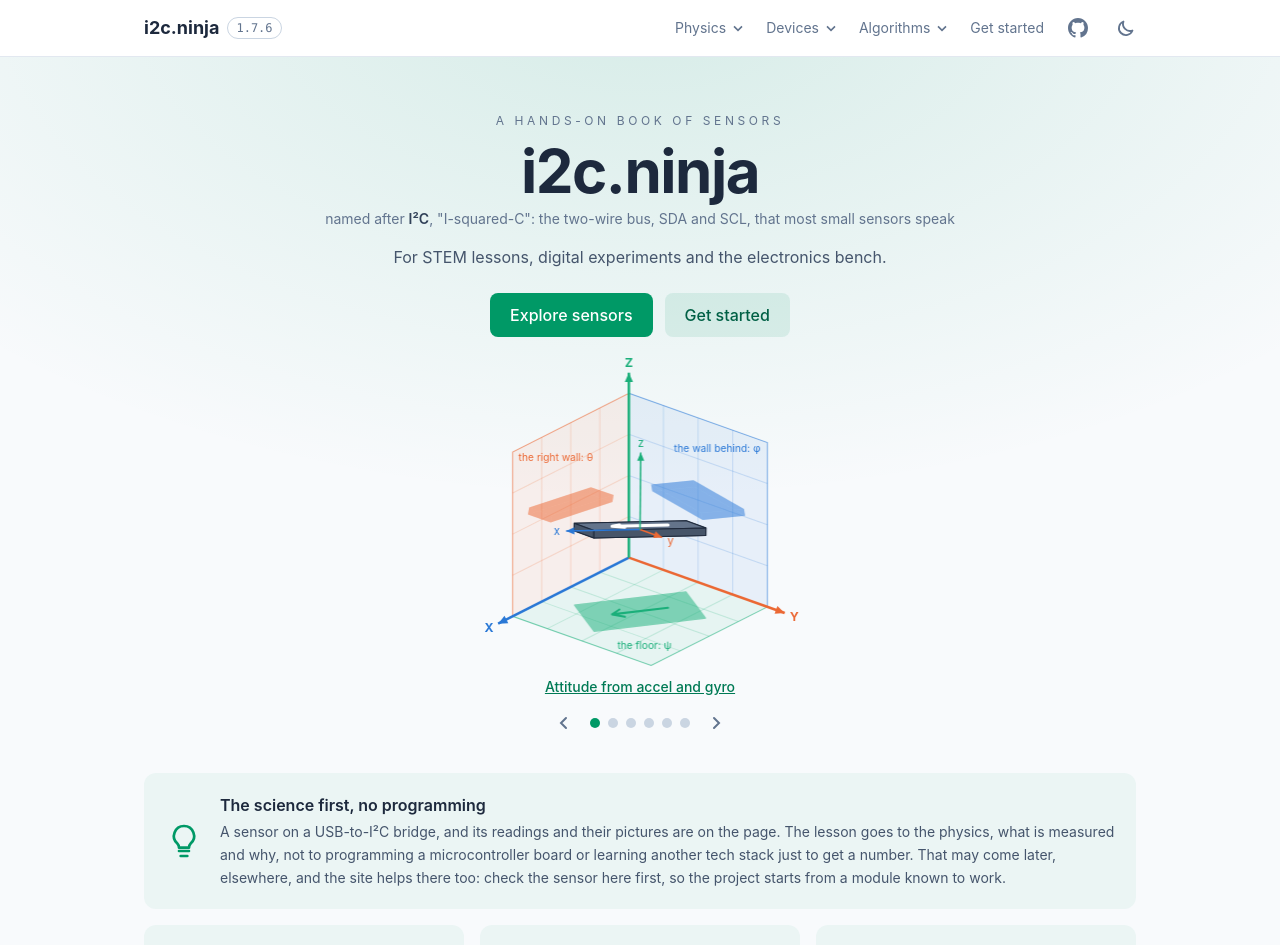
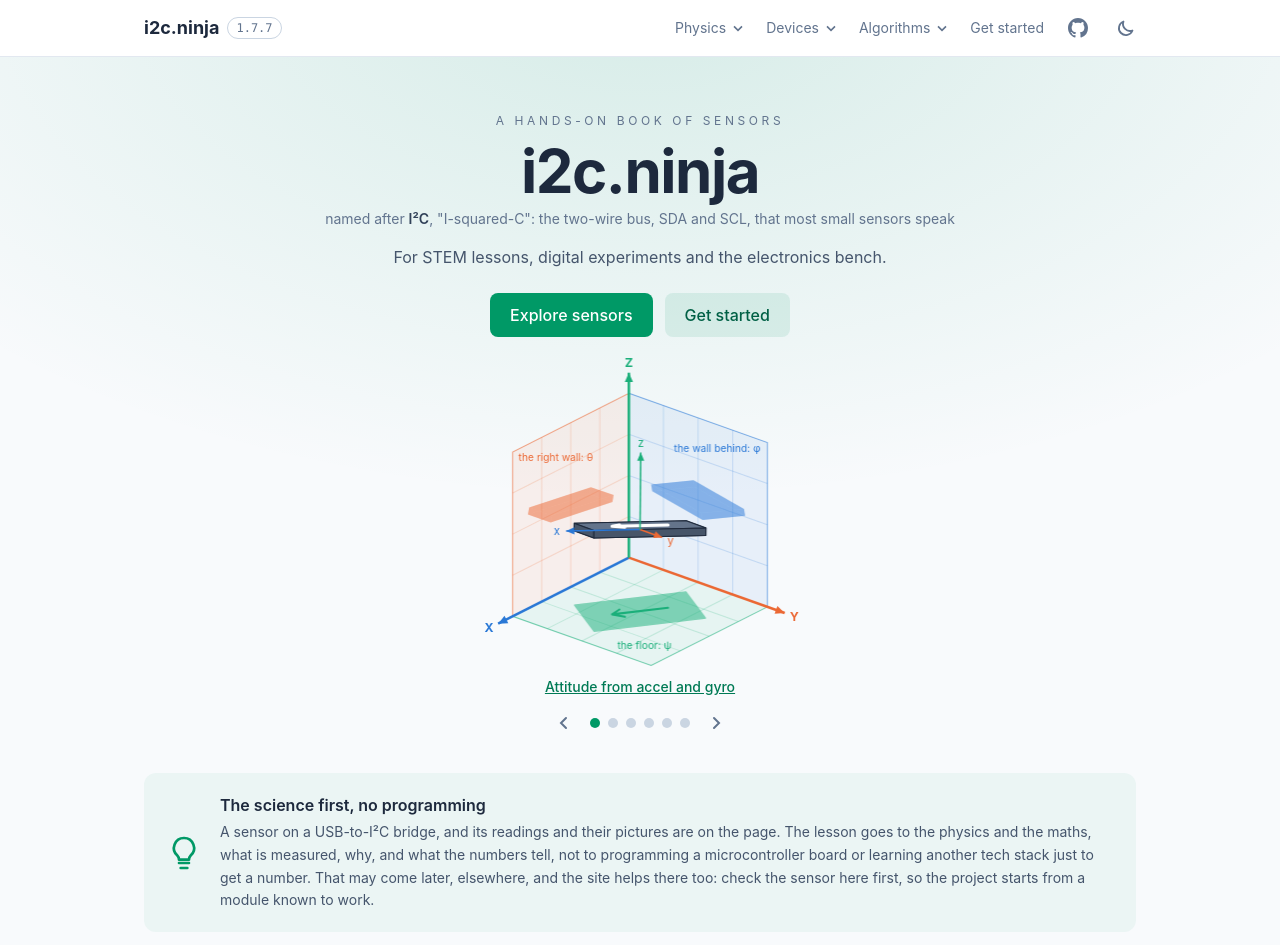
Before and after one commit to aguegu/i2c.ninja, a Vue app: page / in a window 1280 px wide. Shown: the top 945 px of the page. Built offline with nearby package versions, Linux system fonts and the light colour scheme.

Commit message:
1.7.7: the science first: the lesson goes to the physics and the maths (Home's band, the Students card)
Co-Authored-By: Claude Opus 5.5 <noreply@anthropic.com>

```diff
--- a/package.json
+++ b/package.json
@@ -1,7 +1,7 @@
 {
   "name": "i2c.ninja",
   "private": true,
-  "version": "1.7.6",
+  "version": "1.7.7",
   "type": "module",
   "description": "I2C devices live in the browser: a CH341 over WebUSB, atiic's drivers, charts",
   "license": "PolyForm-Noncommercial-1.0.0",
--- a/src/views/HomeView.vue
+++ b/src/views/HomeView.vue
@@ -52,7 +52,7 @@ const QUOTES = [
         <span class="flex flex-col">
           <span class="font-semibold">The science first, no programming</span>
           <span class="mt-1 text-sm leading-relaxed text-slate-600 dark:text-slate-300">
-            A sensor on a USB-to-I²C bridge, and its readings and their pictures are on the page. The lesson goes to the physics, what is measured and why, not to programming a microcontroller board or learning another tech stack just to get a number.
+            A sensor on a USB-to-I²C bridge, and its readings and their pictures are on the page. The lesson goes to the physics and the maths, what is measured, why, and what the numbers tell, not to programming a microcontroller board or learning another tech stack just to get a number.
             That may come later, elsewhere, and the site helps there too: check the sensor here first, so the project starts from a module known to work.
           </span>
         </span>
--- a/src/views/SetupView.vue
+++ b/src/views/SetupView.vue
@@ -71,7 +71,7 @@ const GAINS = [
   {
     who: 'Students and hobbyists',
     icon: 'M2 9l10-5 10 5-10 5zM6 11v5c0 1.5 3 3 6 3s6-1.5 6-3v-5M22 9v6',
-    text: 'The science first: a sensor\'s readings live and explained, what it measures, how the chip measures it, the physics behind it, with no microcontroller to program and no other tech stack to learn. And a course to follow step by step.',
+    text: 'The science first: a sensor\'s readings live and explained, what it measures, how the chip measures it, the physics and the maths behind it, with no microcontroller to program and no other tech stack to learn. And a course to follow step by step.',
     links: [{ to: '/devices', label: 'Devices' }, { to: '/physics', label: 'Physics' }, { to: '/learn', label: 'Learn' }],
   },
   {
```
Also changed, not shown: 1 other file (tests, documents, lock files or other folders).
